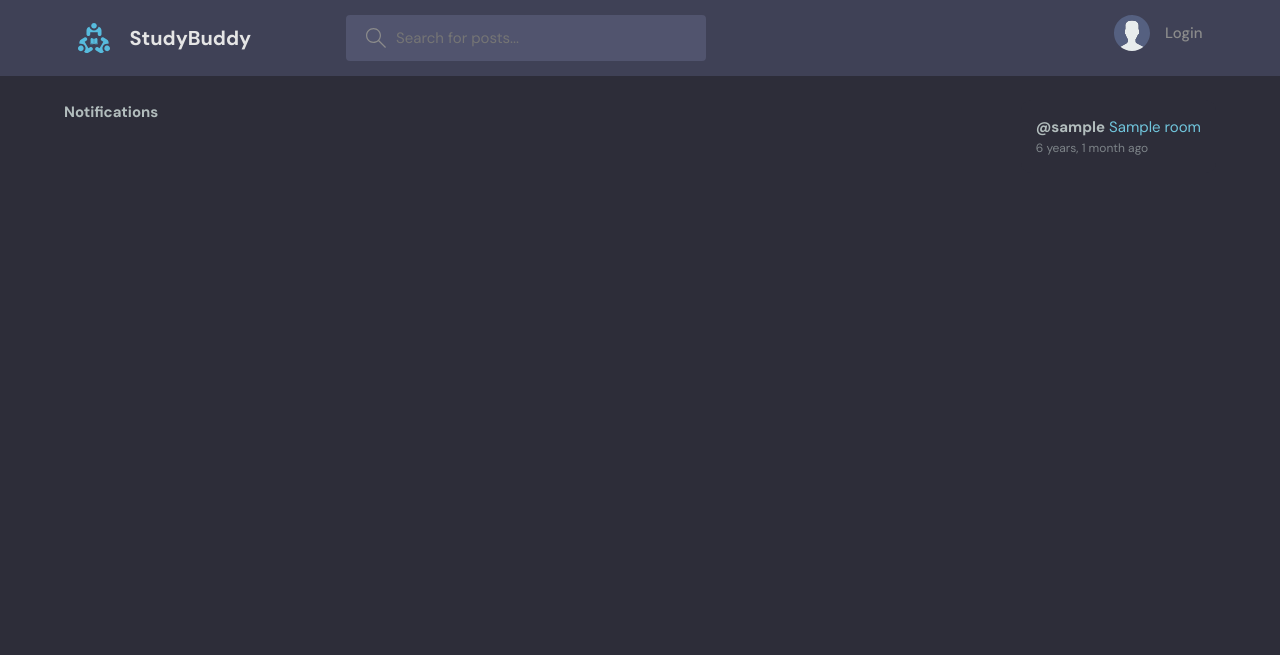
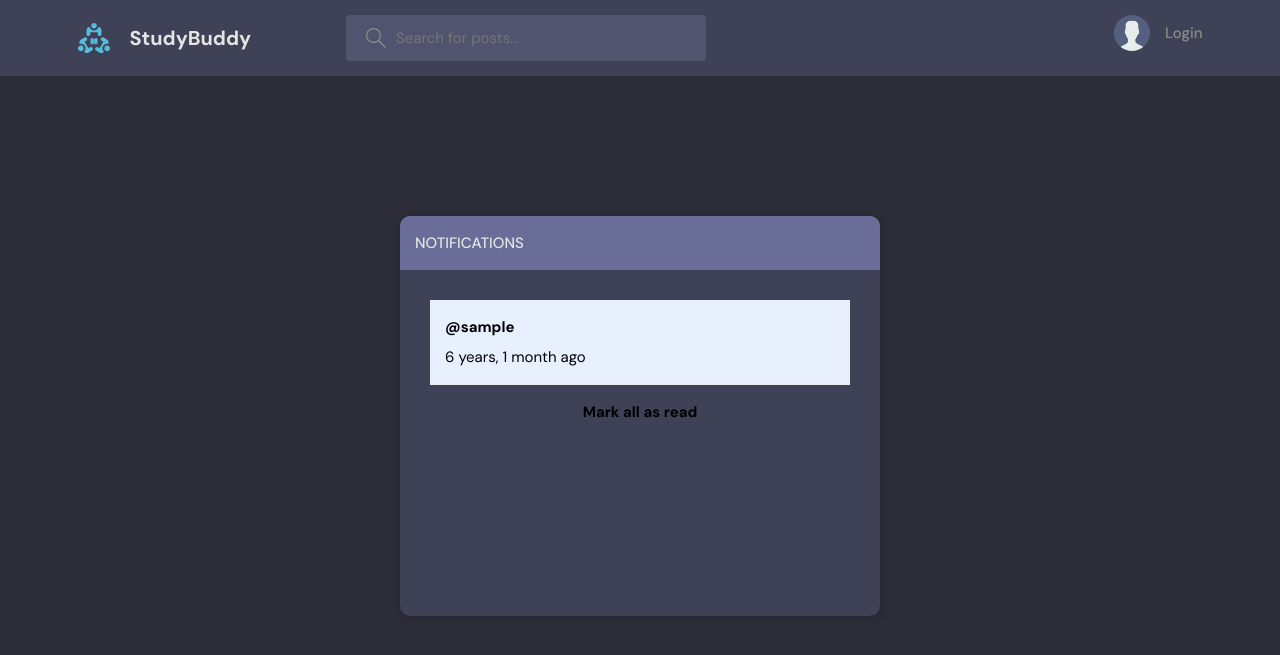
Before and after one commit to anubrr21/Studybud, a Django app: template base/templates/base/notifications.html in a window 1280 px wide. Shown: the top 655 px of the page. Run offline with Django 5.2, Linux system fonts and the light colour scheme; the template is opened without the code that fills it: most values are stand-ins (such as "Sample title", 1, 10 or a date in 2020).

Commit message:
Notifications updated

```diff
--- a/base/templates/base/notifications.html
+++ b/base/templates/base/notifications.html
@@ -1,33 +1,103 @@
 {% extends 'main.html' %}
+{% block content %}
 
-{% block content %}
 <main class="layout">
   <div class="container">
-    <h2 style="margin-bottom:20px;">Notifications</h2>
+
+    <div class="layout__box">
+
+      <div class="layout__boxHeader">
+        <div class="layout__boxTitle">
+          <h3>Notifications</h3>
+        </div>
+      </div>
+
+      <div class="layout__body">
 
         {% for notification in notifications %}
-      <div style="padding:15px; margin-bottom:10px; background:#2d2d39; border-radius:10px;">
+
+          {% if notification.type == "follow" %}
+            <a href="{% url 'user-profile' notification.sender.id %}"
+               style="text-decoration:none; color:black;">
+
+          {% elif notification.type == "comment" %}
+            <a href="{% url 'room' notification.room.id %}"
+               style="text-decoration:none; color:black;">
+
+          {% elif notification.type == "join" %}
+            <a href="{% url 'room' notification.room.id %}"
+               style="text-decoration:none; color:black;">
+
+          {% elif notification.type == "like" %}
+            <a href="{% url 'room' notification.room.id %}"
+               style="text-decoration:none; color:black;">
+          {% endif %}
+
+            <!-- 🔥 Highlight unread -->
+            <div style="
+              padding:15px;
+              border-bottom:1px solid #eee;
+              background:{% if not notification.is_read %}#e8f0fe{% else %}white{% endif %};
+            ">
+
+              <p style="margin:0; font-size:15px; color:black;">
+
                 <strong>@{{ notification.sender.username }}</strong>
 
-        {% if notification.type == 'like' %}
-          liked your room
-        {% elif notification.type == 'comment' %}
-          commented in your room
-        {% elif notification.type == 'join' %}
-          joined your room
+                {% if notification.type == "follow" %}
+                  started following you
+                {% elif notification.type == "comment" %}
+                  commented in "<strong>{{ notification.room.name }}</strong>"
+                {% elif notification.type == "join" %}
+                  joined "<strong>{{ notification.room.name }}</strong>"
+                {% elif notification.type == "like" %}
+                  liked "<strong>{{ notification.room.name }}</strong>"
                 {% endif %}
 
-        <a href="{% url 'room' notification.room.id %}">
-          {{ notification.room.name }}
+              </p>
+
+              <!-- 🔥 Step 4: Comment Preview -->
+              {% if notification.type == "comment" %}
+                {% with notification.room.message_set.last as last_message %}
+                  {% if last_message %}
+                    <div style="
+                      margin-top:8px;
+                      background:#f5f5f5;
+                      padding:8px;
+                      border-radius:6px;
+                      color:black;
+                      font-size:14px;
+                    ">
+                      {{ last_message.body|truncatechars:60 }}
+                    </div>
+                  {% endif %}
+                {% endwith %}
+              {% endif %}
+
+              <small style="color:black; display:block; margin-top:6px;">
+                {{ notification.created|timesince }} ago
+              </small>
+
+            </div>
+
           </a>
 
-        <div style="font-size:12px; opacity:0.6;">
-          {{ notification.created|timesince }} ago
+        {% empty %}
+          <p style="color:black;">No notifications yet.</p>
+        {% endfor %}
+
+        <div style="text-align:center; padding:15px;">
+          <a href="{% url 'mark-notifications-read' %}"
+             style="color:black; font-weight:600;">
+            Mark all as read
+          </a>
         </div>
+
       </div>
-    {% empty %}
-      <p>No notifications yet.</p>
-    {% endfor %}
+
+    </div>
+
   </div>
 </main>
+
 {% endblock %}
```
Lines whose indentation alone changed are shown as unchanged.
